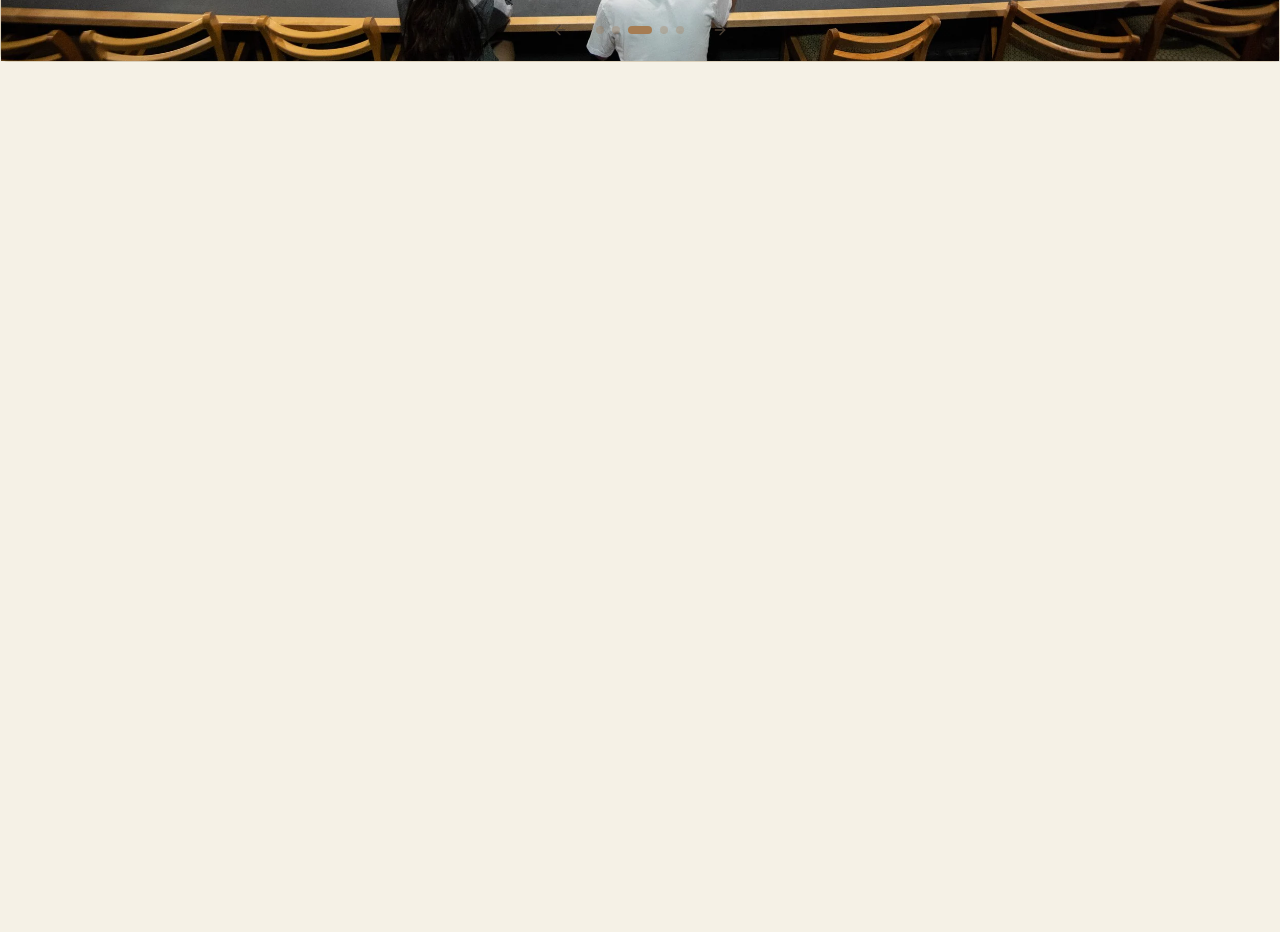
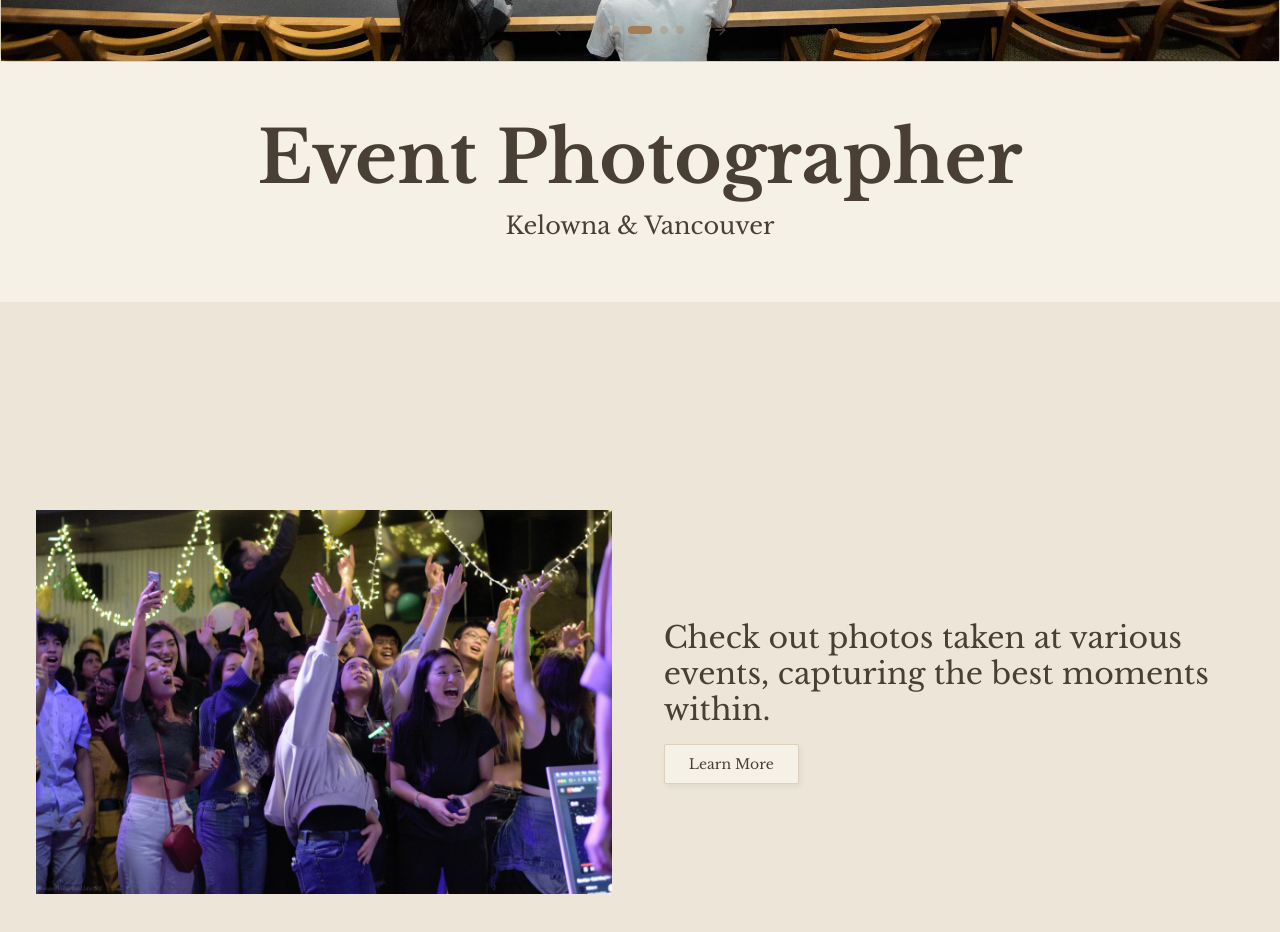
Before and after one commit to rinmeng/tsengphoto, a Next.js app: page / in a window 1280 px wide. Shown: the part 740-1672 px from the top of the page. Before the commit the page ends 802 px from the top, so only its background shows below. Built offline with nearby package versions, Linux system fonts and the light colour scheme; no server answers.

Commit message:
Refactor code structure for improved readability and maintainability

```diff
--- a/app/layout.tsx
+++ b/app/layout.tsx
@@ -5,19 +5,13 @@ import { ThemeProvider } from '@/components/theme-provider';
 import { AuthProvider } from '@/contexts/AuthContext';
 import { ToastProvider } from '@/contexts/ToastContext';
 import { Toaster } from '@/components/ui/sonner';
-import { Libre_Baskerville, Lora, IBM_Plex_Mono } from 'next/font/google';
+import { Libre_Baskerville, IBM_Plex_Mono } from 'next/font/google';
 import './globals.css';
 
 const fontSans = Libre_Baskerville({
   subsets: ['latin'],
   weight: ['400', '700'],
   variable: '--font-sans',
-});
-
-const fontSerif = Lora({
-  subsets: ['latin'],
-  weight: ['400', '500', '600', '700'],
-  variable: '--font-serif',
 });
 
 const fontMono = IBM_Plex_Mono({
--- a/app/login/page.tsx
+++ b/app/login/page.tsx
@@ -139,7 +139,7 @@ export default function LoginPage() {
                   name='password'
                   render={({ field }) => (
                     <FormItem>
-                      <FormLabel className='fade-in-from-top delay-[350ms]'>
+                      <FormLabel className='fade-in-from-top delay-350'>
                         Password
                       </FormLabel>
                       <FormControl>
@@ -148,7 +148,7 @@ export default function LoginPage() {
                           placeholder='Enter password'
                           autoComplete='current-password'
                           {...field}
-                          className='fade-in-from-top delay-[400ms]'
+                          className='fade-in-from-top delay-400'
                         />
                       </FormControl>
                       <FormMessage />
@@ -157,7 +157,7 @@ export default function LoginPage() {
                 />
                 <Button
                   type='submit'
-                  className='w-full fade-in-from-top delay-[450ms]'
+                  className='w-full fade-in-from-top delay-450'
                   disabled={loading}
                 >
                   {loading ? (
--- a/app/page.tsx
+++ b/app/page.tsx
@@ -1,9 +1,45 @@
 import { Hero } from '@/components/Hero';
+import { Button } from '@/components/ui';
+import Image from 'next/image';
+
+const learnMore = [
+  '/landing/sections/learn-more-1.webp',
+  '/landing/sections/learn-more-2.webp',
+];
 
 export default function Home() {
   return (
     <div className='mx-auto px-4fade-in-from-bottom overflow-x-hidden'>
       <Hero />
+
+      <div className='container mx-auto'>
+        <section className='flex justify-center items-center h-60 flex-col gap-4'>
+          <div className='text-3xl md:text-7xl font-bold'>Event Photographer</div>
+          <div className='text-xl md:text-2xl'>Kelowna & Vancouver</div>
+        </section>
+
+        <section
+          className='h-screen bg-muted flex flex-col md:flex-row items-center
+            justify-center gap-4 p-4'
+        >
+          <div className='relative w-full h-1/4 md:w-1/2 md:h-1/2'>
+            <Image
+              src={learnMore[0]}
+              fill
+              alt='event picture with many people having fun'
+              className='object-contain'
+            />
+          </div>
+          <div className='w-full md:w-1/2 flex flex-col gap-4 px-4'>
+            <div className='text-xl md:text-3xl'>
+              Check out photos taken at various events, capturing the best moments within.
+            </div>
+            <Button variant='outline' size='lg' className='self-start'>
+              Learn More
+            </Button>
+          </div>
+        </section>
+      </div>
     </div>
   );
 }
```
Also changed, not shown: public/landing/sections/learn-more-1.webp (added), public/landing/sections/learn-more-2.webp (added).
